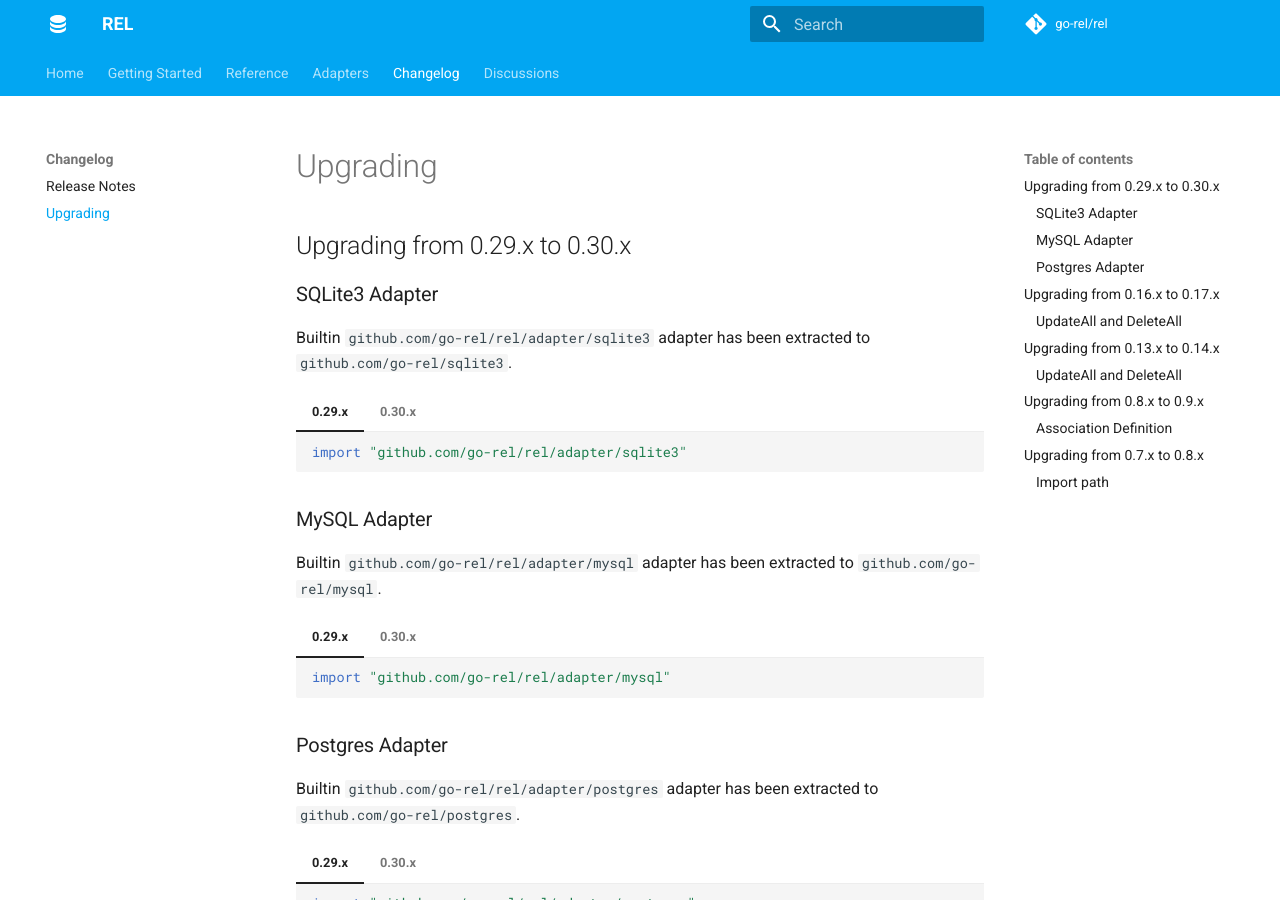
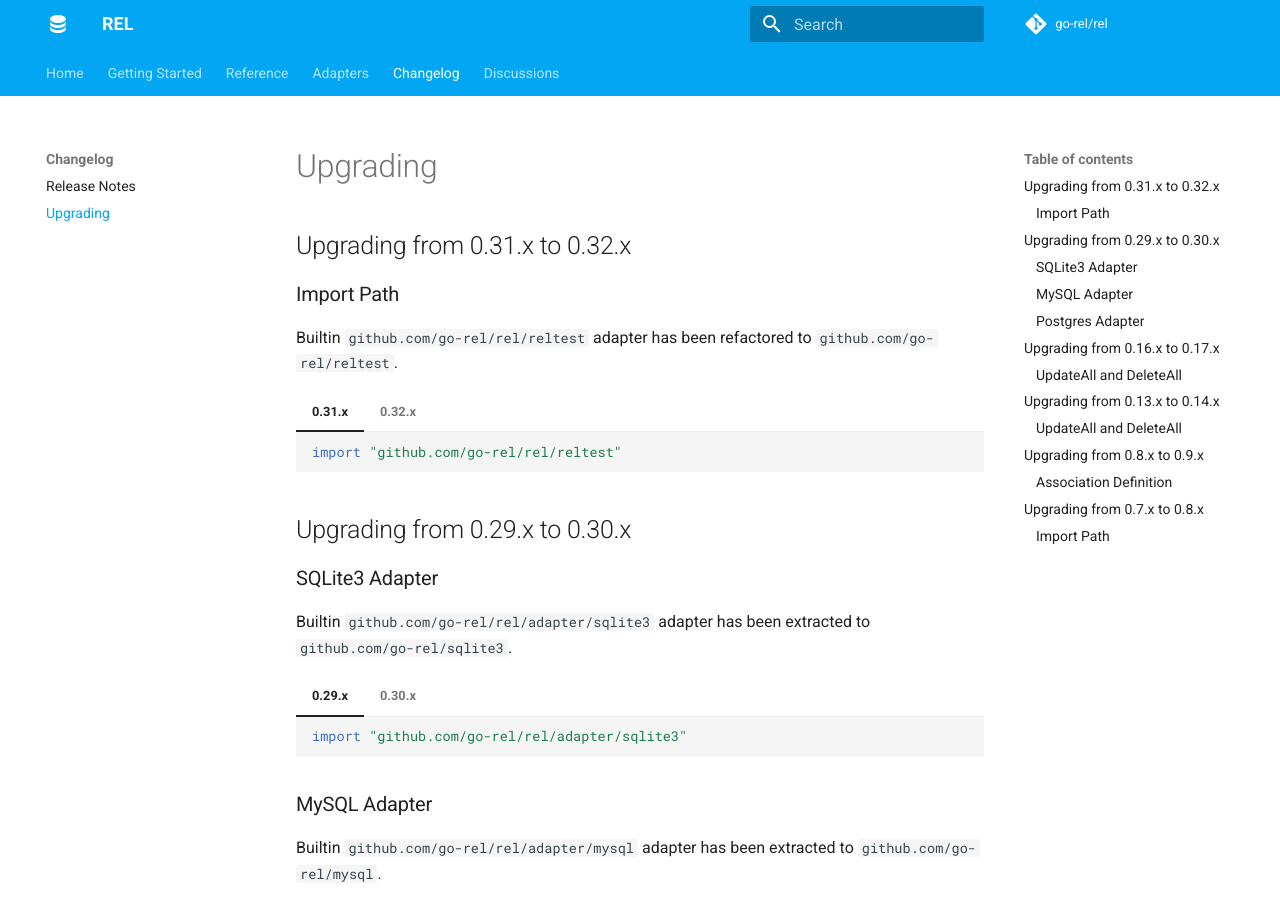
Before and after one commit to go-rel/doc, an MkDocs documentation site: the page built from docs/changelog/upgrading.md, in a window 1280 px wide and 900 px high. Built offline with MkDocs 1.6.1 and Material for MkDocs 9.7.7, drawn with Linux system fonts in a browser that asks for light colours; comment, search, counter and statistics services are not loaded; some of the changed text lies outside the part shown.

Commit message:
Remove deprecated reltest package (#39)

````diff
--- a/docs/changelog/upgrading.md
+++ b/docs/changelog/upgrading.md
@@ -1,4 +1,23 @@
 # Upgrading
+
+## Upgrading from 0.31.x to 0.32.x
+
+### Import Path
+
+Builtin `github.com/go-rel/rel/reltest` adapter has been refactored to `github.com/go-rel/reltest`.
+
+=== "0.31.x"
+
+    ```go
+    import "github.com/go-rel/rel/reltest"
+    ```
+
+=== "0.32.x"
+
+    ```go
+    import "github.com/go-rel/rel"
+    ```
+
 
 ## Upgrading from 0.29.x to 0.30.x
 
@@ -132,7 +151,7 @@ Before 0.9.x all association is saved as is when its parent is modified, after t
 
 ## Upgrading from 0.7.x to 0.8.x
 
-### Import path
+### Import Path
 
 REL is migrated to a new github organization and all import path need to be moved from `Fs02` to `go-rel`
 
````
